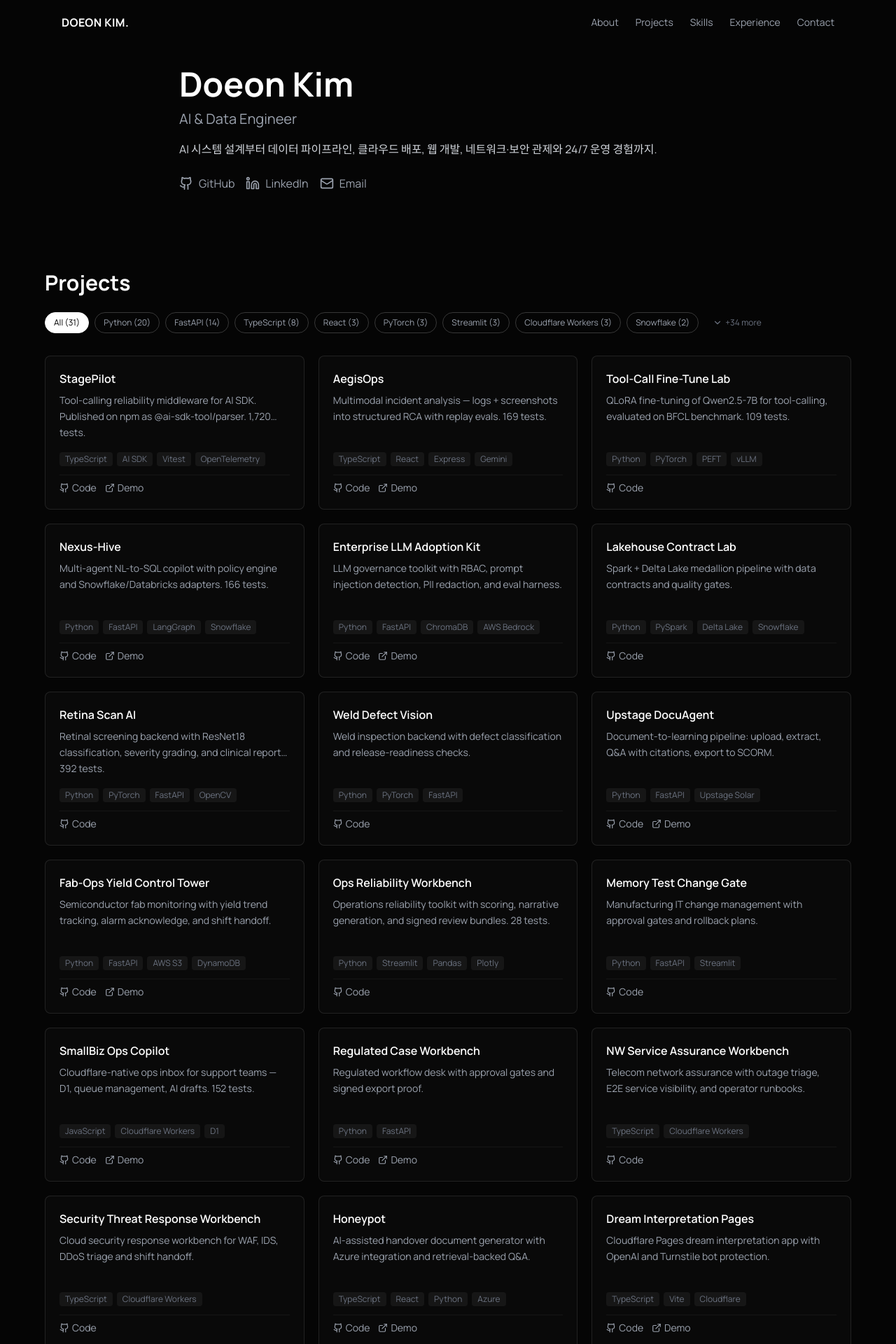
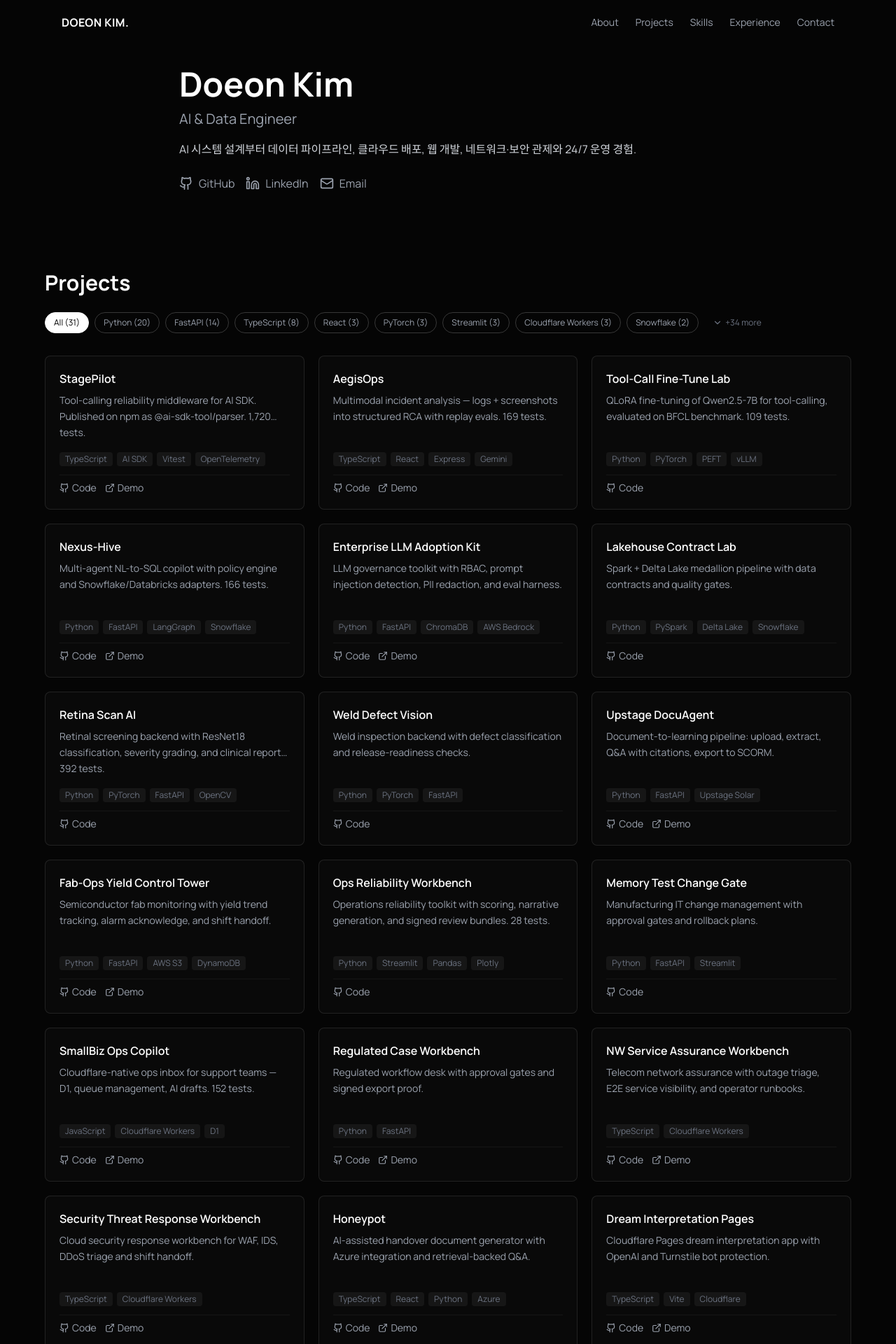
Before and after one commit to KIM3310/doeon-kim-portfolio, a React (Vite) app: page / in a window 1280 px wide. Shown: the top 1920 px of the page at 70% size. Built offline with nearby package versions, Linux system fonts and the light colour scheme.

Commit message:
fix: remove 까지 from intro, add demo links for NW/Security workbenches

```diff
--- a/constants.ts
+++ b/constants.ts
@@ -6,7 +6,7 @@ export const PROFILE: Profile = {
   email: 'ehdjs1351@gmail.com',
   github: 'https://github.com/KIM3310',
   linkedin: 'https://www.linkedin.com/in/doeon-kim-4742a2388',
-  intro: 'AI 시스템 설계부터 데이터 파이프라인, 클라우드 배포, 웹 개발, 네트워크·보안 관제와 24/7 운영 경험까지.',
+  intro: 'AI 시스템 설계부터 데이터 파이프라인, 클라우드 배포, 웹 개발, 네트워크·보안 관제와 24/7 운영 경험.',
 };
 
 export const PROJECTS: Project[] = [
@@ -111,12 +111,14 @@ export const PROJECTS: Project[] = [
     description: 'Telecom network assurance with outage triage, E2E service visibility, and operator runbooks.',
     tech: ['TypeScript', 'Cloudflare Workers'],
     github: 'https://github.com/KIM3310/nw-service-assurance-workbench',
+    demo: 'https://nw-service-assurance-workbench.ehdjs1351.workers.dev',
   },
   {
     title: 'Security Threat Response Workbench',
     description: 'Cloud security response workbench for WAF, IDS, DDoS triage and shift handoff.',
     tech: ['TypeScript', 'Cloudflare Workers'],
     github: 'https://github.com/KIM3310/security-threat-response-workbench',
+    demo: 'https://security-threat-response-workbench.ehdjs1351.workers.dev',
   },
   // --- Full-stack / Web ---
   {
```
